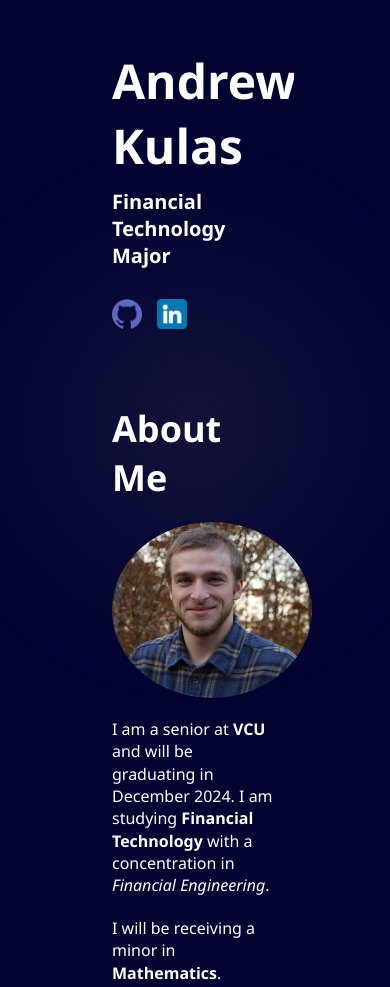
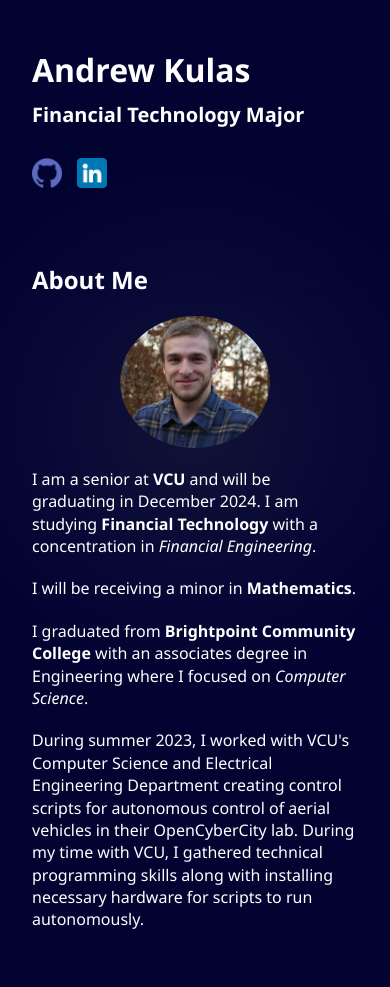
Before and after one commit to DonkeyKong1021/Personal-Website, a plain HTML site: page index.html in a window 390 px wide. Shown: the top 987 px of the page. Drawn offline with nearby package versions, Linux system fonts and the light colour scheme.

Commit message:
Version 3.0

```diff
--- a/styles.css
+++ b/styles.css
@@ -242,3 +242,63 @@ body {
         display: block;
     }
 }
+
+@media (max-width: 480px) {
+    .container {
+        flex-direction: column;
+        padding-left: 16px;
+        padding-right: 16px;
+    }
+
+    .left-column {
+        width: 100%;
+        height: auto;
+        position: static;
+        padding-top: 0;
+        margin-bottom: 20px;
+    }
+
+    .navbar {
+        display: none;
+    }
+
+    .left-column h1 {
+        font-size: 32px;
+    }
+
+    .left-column h3 {
+        margin-bottom: 10px;
+    }
+
+    .social-media-icons {
+        margin-bottom: 20px;
+    }
+
+    .right-column {
+        width: 100%;
+    }
+
+    .right-column h2 {
+        font-size: 24px;
+        position: sticky;
+        top: 0;
+        z-index: 1;
+        backdrop-filter: blur(5px); /* Adjust the blur amount as needed */
+    }
+
+    .right-column section {
+        margin-bottom: 50px;
+        padding-top: 30px; /* Add padding to all sections */
+    }
+
+    .left-column, .right-column {
+        padding: 0 16px;
+    }
+
+    .headshot {
+        float: none;
+        margin: 0 auto 20px;
+        width: 150px;
+        display: block;
+    }
+}
```
